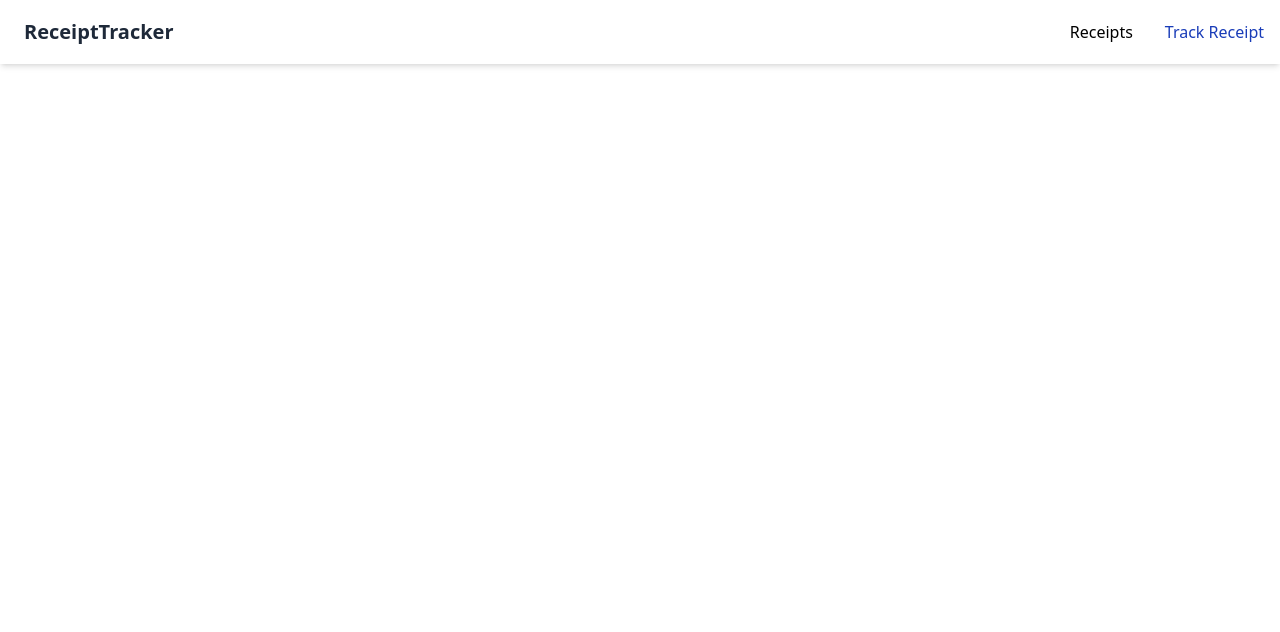
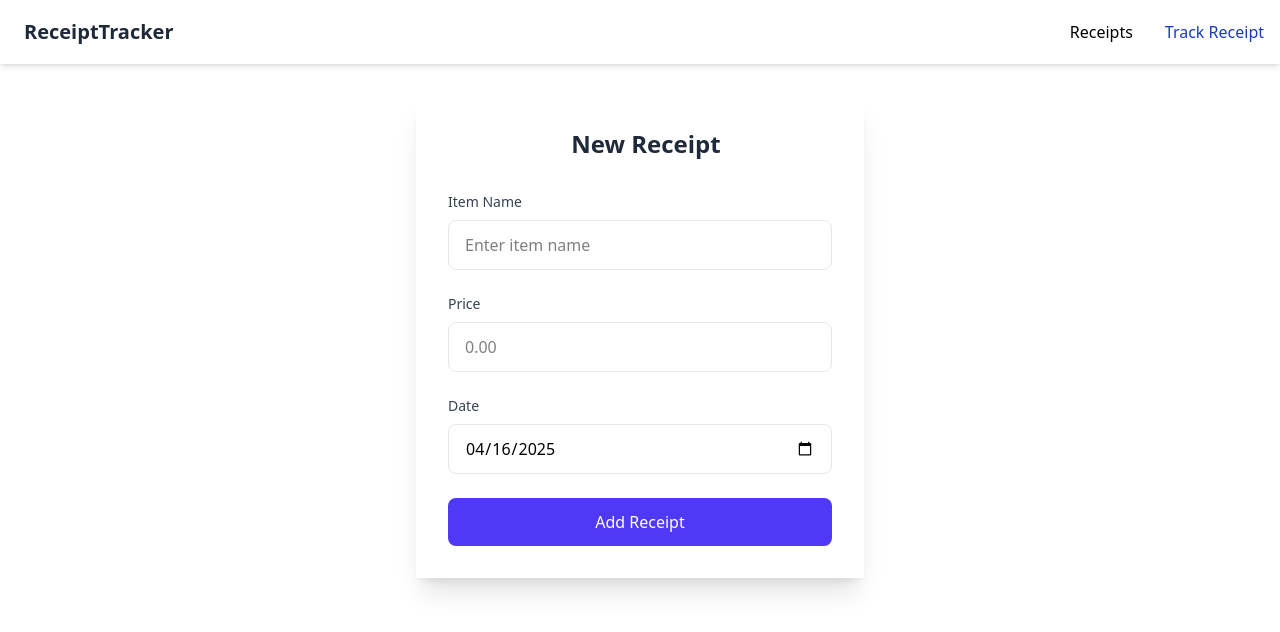
Before and after one commit to samuelsilvadev/mini-receipt-tracker-react-router-7, a React (Vite) app: page /add in a window 1280 px wide. Shown: the top 632 px of the page. Built offline with nearby package versions, Linux system fonts and the light colour scheme.

Commit message:
feat: add flow to add save a receipt

```diff
--- a/package.json
+++ b/package.json
@@ -14,7 +14,8 @@
   "dependencies": {
     "react": "^19.0.0",
     "react-dom": "^19.0.0",
-    "react-router": "^7.5.0"
+    "react-router": "^7.5.2",
+    "zod": "^3.24.3"
   },
   "devDependencies": {
     "@eslint/js": "^9.22.0",
--- /dev/null
+++ b/src/components/App.tsx
@@ -0,0 +1,64 @@
+import { createBrowserRouter, RouterProvider } from "react-router";
+import Receipts from "../pages/Receipts";
+import TrackReceipt from "../pages/TrackReceipt";
+import { getReceipts, saveReceipt } from "../services/receipt";
+import { PageLoading } from "./PageLoading";
+import PageBoundary from "./PageBoundary";
+import { ZodError } from "zod";
+import { logger } from "../services/logger";
+import { Receipt } from "../services/types";
+import { Layout } from "./Layout";
+
+const router = createBrowserRouter([
+  {
+    path: "/",
+    Component: Layout,
+    children: [
+      {
+        index: true,
+        path: "/",
+        Component: Receipts,
+        errorElement: <PageBoundary />,
+        hydrateFallbackElement: <PageLoading />,
+        loader: getReceipts,
+      },
+      {
+        path: "/add",
+        errorElement: <PageBoundary />,
+        Component: TrackReceipt,
+        action: async ({ request }) => {
+          const formData = await request.formData();
+
+          try {
+            const receipt = Receipt.parse({
+              date: formData.get("date"),
+              price: formData.get("price"),
+              name: formData.get("name"),
+            });
+
+            logger.info("Saving receipt");
+            logger.info(receipt);
+
+            await saveReceipt(receipt);
+
+            return { success: true };
+          } catch (error) {
+            logger.error("Failed to save receipt", error as Error);
+
+            if (error instanceof ZodError) {
+              return { error: error.message };
+            }
+
+            return { error: "Failed to save receipt" };
+          }
+        },
+      },
+    ],
+  },
+]);
+
+function App() {
+  return <RouterProvider router={router} />;
+}
+
+export default App;
--- a/src/main.tsx
+++ b/src/main.tsx
@@ -1,34 +1,14 @@
-import { StrictMode } from "react";
 import { createRoot } from "react-dom/client";
 import "./index.css";
-import { createBrowserRouter, RouterProvider } from "react-router";
-import { Receipts } from "./pages/Receipts.tsx";
-import { TrackReceipt } from "./pages/TrackReceipt.tsx";
-import { getReceipts } from "./services/getRecipes.ts";
-import { PageLoading } from "./components/PageLoading.tsx";
-import PageBoundary from "./components/PageBoundary.tsx";
+import App from "./components/App";
+import { StrictMode } from "react";
 
 const root = document.getElementById("root");
-
-const router = createBrowserRouter([
-  {
-    path: "/",
-    Component: Receipts,
-    errorElement: <PageBoundary />,
-    hydrateFallbackElement: <PageLoading />,
-    loader: getReceipts,
-  },
-  {
-    path: "/add",
-    errorElement: <PageBoundary />,
-    Component: TrackReceipt,
-  },
-]);
 
 if (root) {
   createRoot(root).render(
     <StrictMode>
-      <RouterProvider router={router} />
+      <App />
     </StrictMode>,
   );
 }
--- a/src/pages/TrackReceipt.tsx
+++ b/src/pages/TrackReceipt.tsx
@@ -1,18 +1,38 @@
-import { Layout } from "../components/Layout";
+import { useFetcher } from "react-router";
 
-export function TrackReceipt() {
+function getToday() {
+  const today = new Date();
+
+  return today.toISOString().split("T")[0];
+}
+
+export default function TrackReceipt() {
+  const fetcher = useFetcher<{ success?: boolean; error?: string }>();
+  const isSubmitting = fetcher.state !== "idle";
+  const isSuccess = fetcher.data?.success;
+  const isError = fetcher.data?.error;
+
   return (
-    <Layout>
     <div className="flex items-center justify-center p-4 pt-8">
       <div className="w-full max-w-md">
-          <div className="bg-white shadow-xl p-8">
-            <div className="flex items-center justify-center mb-8">
-              <h1 className="text-2xl font-bold text-gray-800 ml-3">
+        <section className="bg-white shadow-xl p-8">
+          <h1 className="flex items-center justify-center mb-8 text-2xl font-bold text-gray-800 ml-3">
             New Receipt
           </h1>
+
+          {isError && (
+            <div className="mb-4 p-4 bg-red-50 text-red-700 rounded-lg">
+              Failed to add receipt, please try again.
             </div>
+          )}
 
-            <form id="add-receipt-form" className="space-y-6">
+          {isSuccess && (
+            <div className="mb-4 p-4 bg-green-50 text-green-700 rounded-lg">
+              Receipt added successfully!
+            </div>
+          )}
+
+          <fetcher.Form method="post" className="space-y-6">
             <div className="space-y-2">
               <label
                 htmlFor="itemName"
@@ -20,7 +40,6 @@ export function TrackReceipt() {
               >
                 Item Name
               </label>
-                <div className="relative">
               <input
                 type="text"
                 id="itemName"
@@ -30,7 +49,6 @@ export function TrackReceipt() {
                 name="name"
               />
             </div>
-              </div>
 
             <div className="space-y-2">
               <label
@@ -39,7 +57,6 @@ export function TrackReceipt() {
               >
                 Price
               </label>
-                <div className="relative">
               <input
                 type="number"
                 id="price"
@@ -51,7 +68,6 @@ export function TrackReceipt() {
                 name="price"
               />
             </div>
-              </div>
 
             <div className="space-y-2">
               <label
@@ -60,28 +76,27 @@ export function TrackReceipt() {
               >
                 Date
               </label>
-                <div className="relative">
+
               <input
                 type="date"
                 id="date"
                 className="block w-full pl-4 pr-4 py-3 rounded-lg border border-gray-200 focus:ring-2 focus:ring-indigo-500 focus:border-transparent transition duration-150 ease-in-out"
                 required
                 name="date"
+                defaultValue={getToday()}
               />
-                </div>
             </div>
 
             <button
-                id="add-receipt-form-submit"
+              disabled={isSubmitting}
               type="submit"
               className="w-full bg-indigo-600 text-white py-3 px-4 rounded-lg hover:bg-indigo-700 focus:outline-none focus:ring-2 focus:ring-indigo-500 focus:ring-offset-2 transition duration-150 ease-in-out transform hover:scale-[1.02]"
             >
-                Add Receipt
+              {isSubmitting ? "Adding..." : "Add Receipt"}
             </button>
-            </form>
+          </fetcher.Form>
+        </section>
       </div>
     </div>
-      </div>
-    </Layout>
   );
 }
--- a/src/services/getRecipes.ts
+++ /dev/null
@@ -1,6 +0,0 @@
-export async function getReceipts() {
-  const response = await fetch(`${import.meta.env.VITE_BASE_URL}/receipts`);
-  const data = await response.json();
-
-  return { receipts: data };
-}
--- /dev/null
+++ b/src/services/receipt.ts
@@ -0,0 +1,17 @@
+import { Receipt, ReceiptPayload } from "./types";
+
+export async function getReceipts(): Promise<{ receipts: Receipt[] }> {
+  const response = await fetch(`${import.meta.env.VITE_BASE_URL}/receipts`);
+  const data = await response.json();
+
+  return { receipts: data };
+}
+
+export async function saveReceipt(receipt: ReceiptPayload) {
+  const response = await fetch(`${import.meta.env.VITE_BASE_URL}/receipts`, {
+    method: "POST",
+    body: JSON.stringify(receipt),
+  });
+
+  return response.json();
+}
--- /dev/null
+++ b/src/services/types.ts
@@ -0,0 +1,16 @@
+import { z } from "zod";
+
+export type Receipt = {
+  id: string;
+  name: string;
+  price: number;
+  date: string;
+};
+
+export const Receipt = z.object({
+  name: z.string(),
+  price: z.coerce.number(),
+  date: z.string(),
+});
+
+export type ReceiptPayload = z.infer<typeof Receipt>;
```
Also changed, not shown: 1 other file (tests, documents, lock files or other folders). Lines whose indentation alone changed are shown as unchanged.
